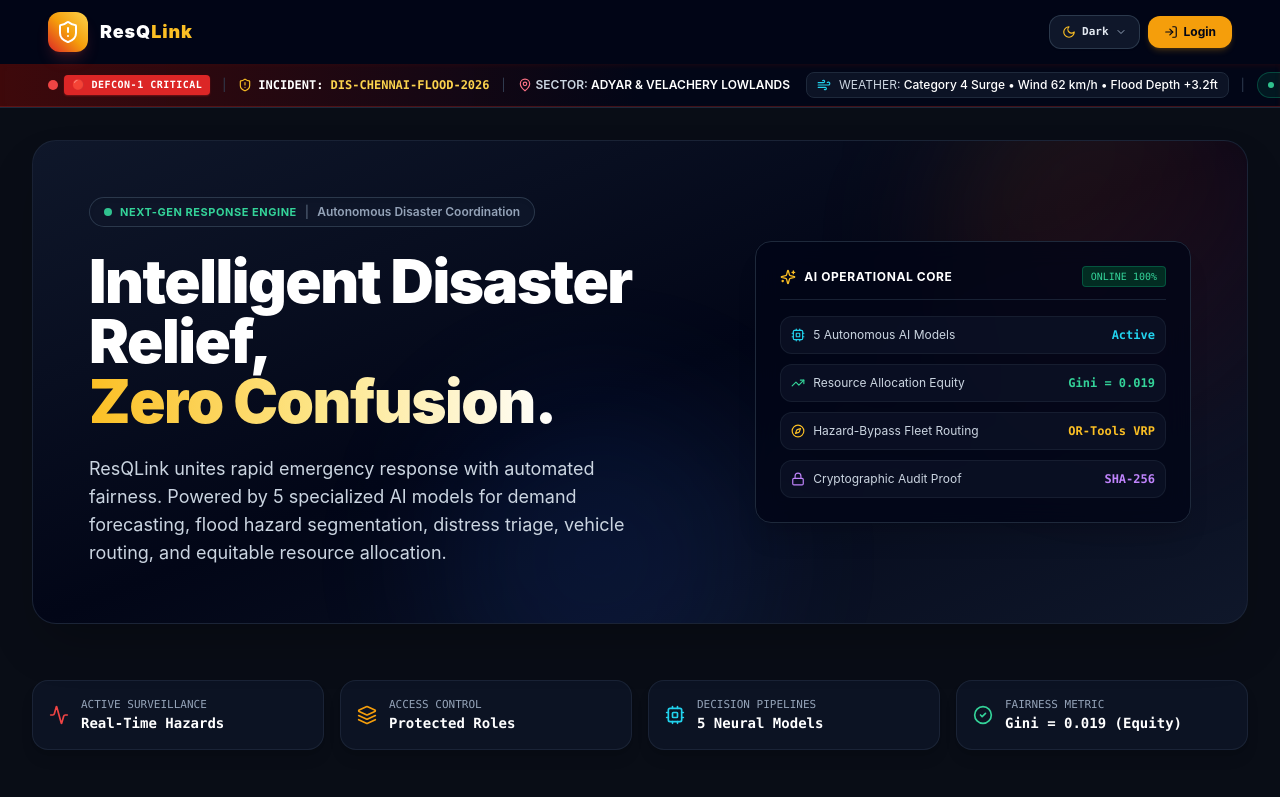
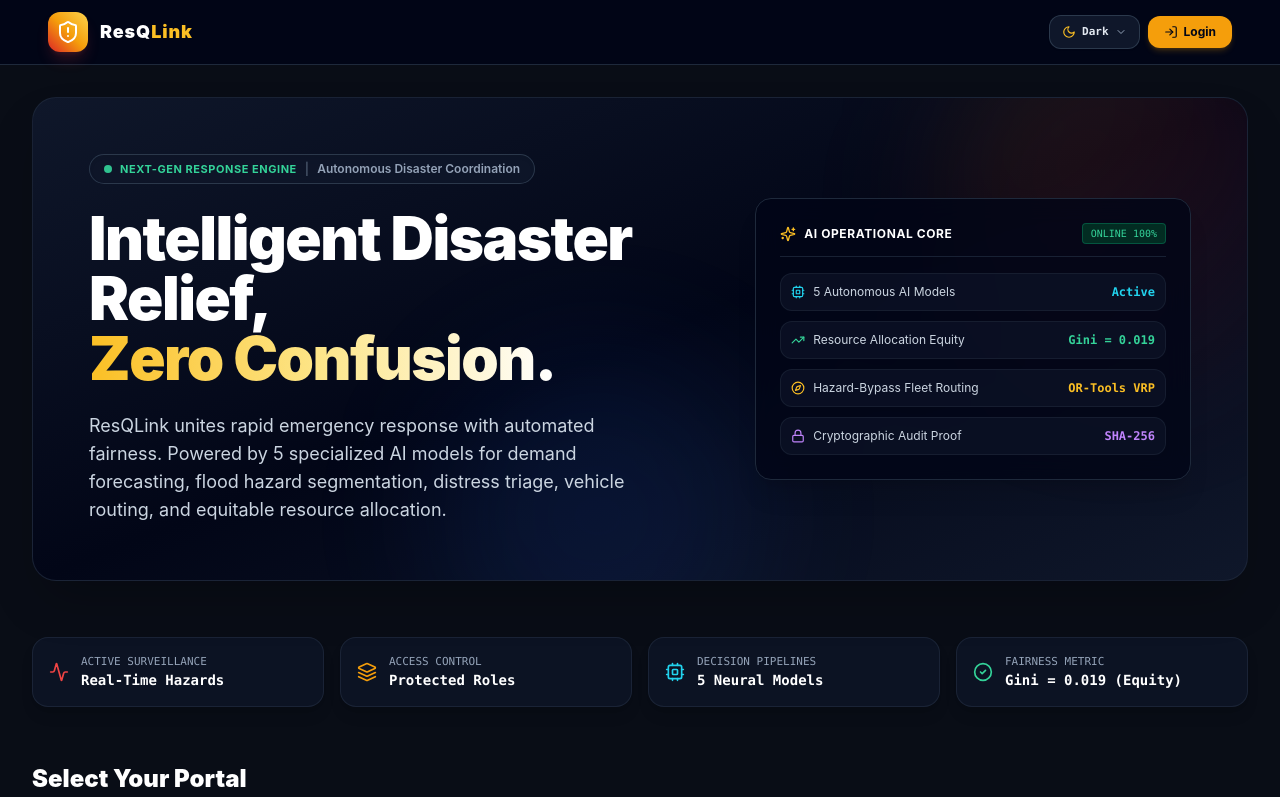
Before and after one commit to vishwateja2006/CAPSTONE-PROJECT, a Next.js app in the folder frontend/: page / in a window 1280 px wide. Shown: the top 797 px of the page. Built offline with nearby package versions, Linux system fonts and the light colour scheme.

Commit message:
revert: remove active incident and defcon status banner

```diff
--- a/frontend/src/components/ActiveIncidentBanner.tsx
+++ /dev/null
@@ -1,102 +0,0 @@
-"use client";
-
-import React, { useState, useEffect } from "react";
-import {
-  ShieldAlert,
-  Wind,
-  Waves,
-  MapPin,
-  Cpu,
-  Radio,
-  Clock,
-  Sparkles
-} from "lucide-react";
-
-export default function ActiveIncidentBanner() {
-  const [mounted, setMounted] = useState(false);
-  const [currentTime, setCurrentTime] = useState("");
-
-  useEffect(() => {
-    setMounted(true);
-    const updateTime = () => {
-      const now = new Date();
-      setCurrentTime(
-        now.toLocaleTimeString("en-US", {
-          hour12: false,
-          hour: "2-digit",
-          minute: "2-digit",
-          second: "2-digit"
-        })
-      );
-    };
-    updateTime();
-    const interval = setInterval(updateTime, 1000);
-    return () => clearInterval(interval);
-  }, []);
-
-  return (
-    <div
-      role="region"
-      aria-label="Active Disaster Operational Ribbon"
-      className="w-full bg-gradient-to-r from-red-950/90 via-slate-950 to-slate-950 border-b border-red-900/50 text-slate-200 text-xs shadow-inner shadow-red-950/30 overflow-x-auto scrollbar-none"
-    >
-      <div className="w-full px-4 sm:px-8 lg:px-12 py-2 flex items-center justify-between gap-4 min-w-max">
-
-        {/* Left: Pulsing DEFCON-1 Beacon & Incident Code */}
-        <div className="flex items-center space-x-3">
-          <div className="flex items-center space-x-1.5">
-            <span className="relative flex h-2.5 w-2.5">
-              <span className="animate-ping absolute inline-flex h-full w-full rounded-full bg-red-400 opacity-75"></span>
-              <span className="relative inline-flex rounded-full h-2.5 w-2.5 bg-red-500"></span>
-            </span>
-            <span className="px-2 py-0.5 rounded font-black font-mono text-[10px] tracking-wider uppercase bg-red-600 text-white shadow-sm shadow-red-600/40">
-              🔴 DEFCON-1 CRITICAL
-            </span>
-          </div>
-
-          <span className="text-slate-700">|</span>
-
-          <div className="flex items-center space-x-1.5 font-mono font-bold text-white text-[11px] sm:text-xs">
-            <ShieldAlert className="w-3.5 h-3.5 text-amber-400 shrink-0" />
-            <span>INCIDENT: <span className="text-amber-300">DIS-CHENNAI-FLOOD-2026</span></span>
-          </div>
-
-          <span className="text-slate-700 hidden sm:inline">|</span>
-
-          {/* Target Sector */}
-          <div className="hidden sm:flex items-center space-x-1 text-slate-300 text-[11px] sm:text-xs font-semibold">
-            <MapPin className="w-3.5 h-3.5 text-rose-400 shrink-0" />
-            <span>SECTOR: <span className="text-white">ADYAR &amp; VELACHERY LOWLANDS</span></span>
-          </div>
-        </div>
-
-        {/* Center & Right: Meteorological Telemetry & AI Model Synchronization */}
-        <div className="flex items-center space-x-3 text-[11px] sm:text-xs">
-          {/* Weather Telemetry */}
-          <div className="flex items-center space-x-2 text-slate-300 bg-slate-900/80 px-2.5 py-1 rounded-lg border border-slate-800">
-            <Wind className="w-3.5 h-3.5 text-cyan-400 shrink-0" />
-            <span>WEATHER: <strong className="text-white font-medium">Category 4 Surge • Wind 62 km/h • Flood Depth +3.2ft</strong></span>
-          </div>
-
-          <span className="text-slate-700">|</span>
-
-          {/* AI Decision Engine Synchronization */}
-          <div className="flex items-center space-x-1.5 px-2.5 py-1 rounded-full font-mono text-[10px] font-bold bg-emerald-500/10 text-emerald-400 border border-emerald-500/30">
-            <span className="w-1.5 h-1.5 rounded-full bg-emerald-400 animate-pulse" />
-            <Cpu className="w-3 h-3 text-emerald-400" />
-            <span>5/5 AI Models Synchronized</span>
-          </div>
-
-          {/* Live Zulu / Local Time */}
-          {mounted && currentTime && (
-            <div className="hidden lg:flex items-center space-x-1 font-mono text-[10px] text-slate-400 bg-slate-900/60 px-2 py-0.5 rounded border border-slate-800/80">
-              <Clock className="w-3 h-3 text-slate-500" />
-              <span>LIVE: {currentTime} IST</span>
-            </div>
-          )}
-        </div>
-
-      </div>
-    </div>
-  );
-}
--- a/frontend/src/components/Navbar.tsx
+++ b/frontend/src/components/Navbar.tsx
@@ -15,7 +15,6 @@ import {
 } from "lucide-react";
 import { getAuthSession, clearAuthSession, subscribeToAuth, AuthSession } from "../lib/auth";
 import ThemeDropdown from "./ThemeDropdown";
-import ActiveIncidentBanner from "./ActiveIncidentBanner";
 
 export default function Navbar() {
   const pathname = usePathname();
@@ -99,8 +98,7 @@ export default function Navbar() {
                     <Link
                       key={item.href}
                       href={item.href}
-                      className={`flex items-center space-x-1.5 px-3.5 py-2 rounded-xl text-xs font-bold transition-all ${
-                        isActive
+                      className={`flex items-center space-x-1.5 px-3.5 py-2 rounded-xl text-xs font-bold transition-all ${isActive
                         ? item.href === "/dashboard/admin"
                           ? "bg-amber-500/20 text-amber-300 border border-amber-500/60 shadow-sm shadow-amber-500/10"
                           : item.href === "/dashboard/user"
@@ -110,8 +108,7 @@ export default function Navbar() {
                         }`}
                     >
                       <Icon
-                        className={`w-4 h-4 ${
-                          isActive
+                        className={`w-4 h-4 ${isActive
                           ? item.href === "/dashboard/admin"
                             ? "text-amber-400"
                             : item.href === "/dashboard/user"
@@ -136,15 +133,13 @@ export default function Navbar() {
             /* Authenticated: Role Badge + Appearance (just left of Logout) + Logout */
             <div className="flex items-center space-x-2">
               <div
-                className={`flex items-center space-x-2 px-3 py-1.5 rounded-xl text-xs border ${
-                  auth.role === "ADMIN"
+                className={`flex items-center space-x-2 px-3 py-1.5 rounded-xl text-xs border ${auth.role === "ADMIN"
                   ? "bg-amber-950/60 border-amber-500/50 text-amber-300"
                   : "bg-blue-950/60 border-blue-500/50 text-blue-300"
                   }`}
               >
                 <div
-                  className={`w-2 h-2 rounded-full animate-ping ${
-                    auth.role === "ADMIN" ? "bg-amber-400" : "bg-blue-400"
+                  className={`w-2 h-2 rounded-full animate-ping ${auth.role === "ADMIN" ? "bg-amber-400" : "bg-blue-400"
                     }`}
                 />
                 <User className="w-3.5 h-3.5" />
@@ -208,8 +203,7 @@ export default function Navbar() {
                     key={item.href}
                     href={item.href}
                     onClick={() => setMobileMenuOpen(false)}
-                    className={`flex items-center space-x-2 px-3 py-2.5 rounded-xl text-xs font-bold ${
-                      isActive ? "bg-slate-800 text-white" : "text-slate-300 hover:bg-slate-900"
+                    className={`flex items-center space-x-2 px-3 py-2.5 rounded-xl text-xs font-bold ${isActive ? "bg-slate-800 text-white" : "text-slate-300 hover:bg-slate-900"
                       }`}
                   >
                     <Icon className="w-4 h-4 text-amber-400" />
@@ -248,9 +242,6 @@ export default function Navbar() {
           </div>
         </div>
       )}
-
-      {/* Emergency Operational Ribbon: Active Incident & DEFCON Status */}
-      <ActiveIncidentBanner />
     </header>
   );
 }
```
Lines whose indentation alone changed are shown as unchanged.
